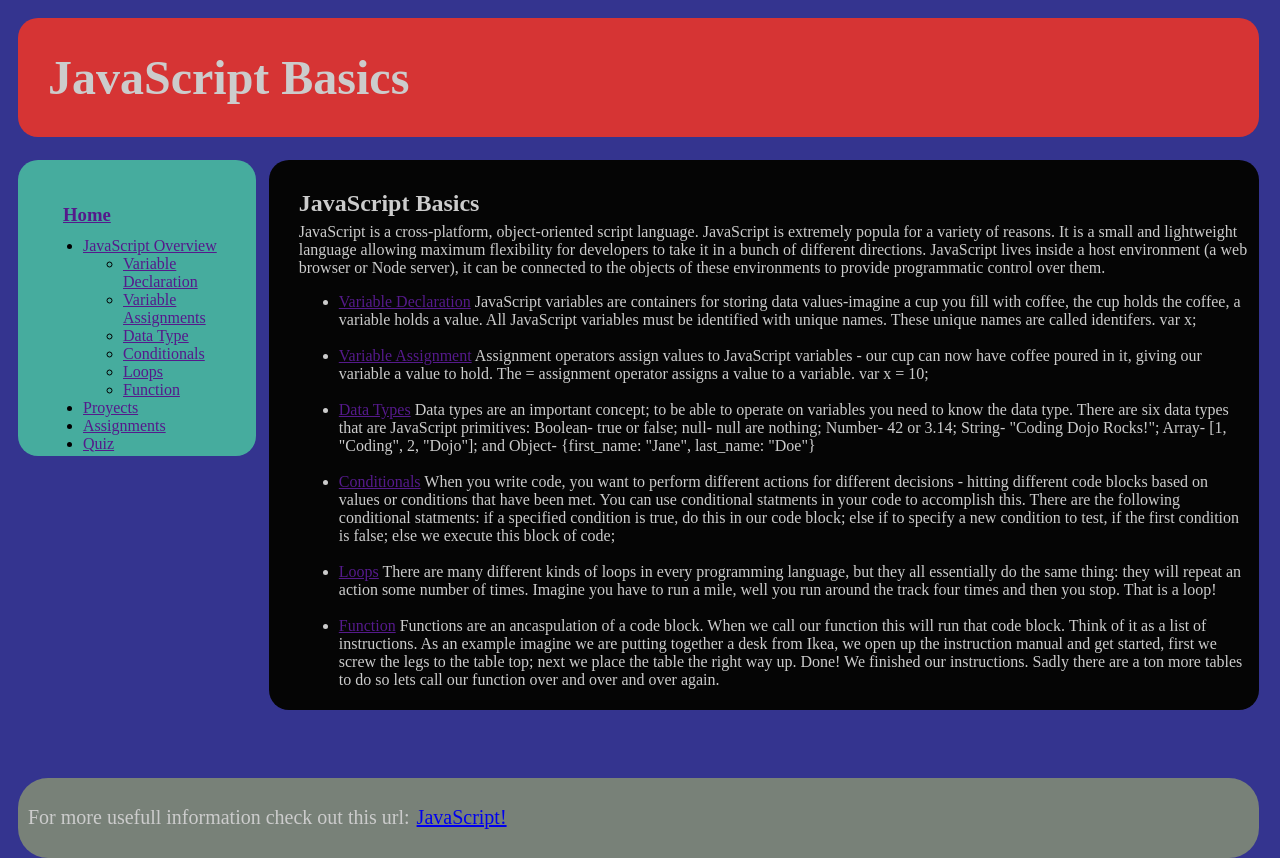
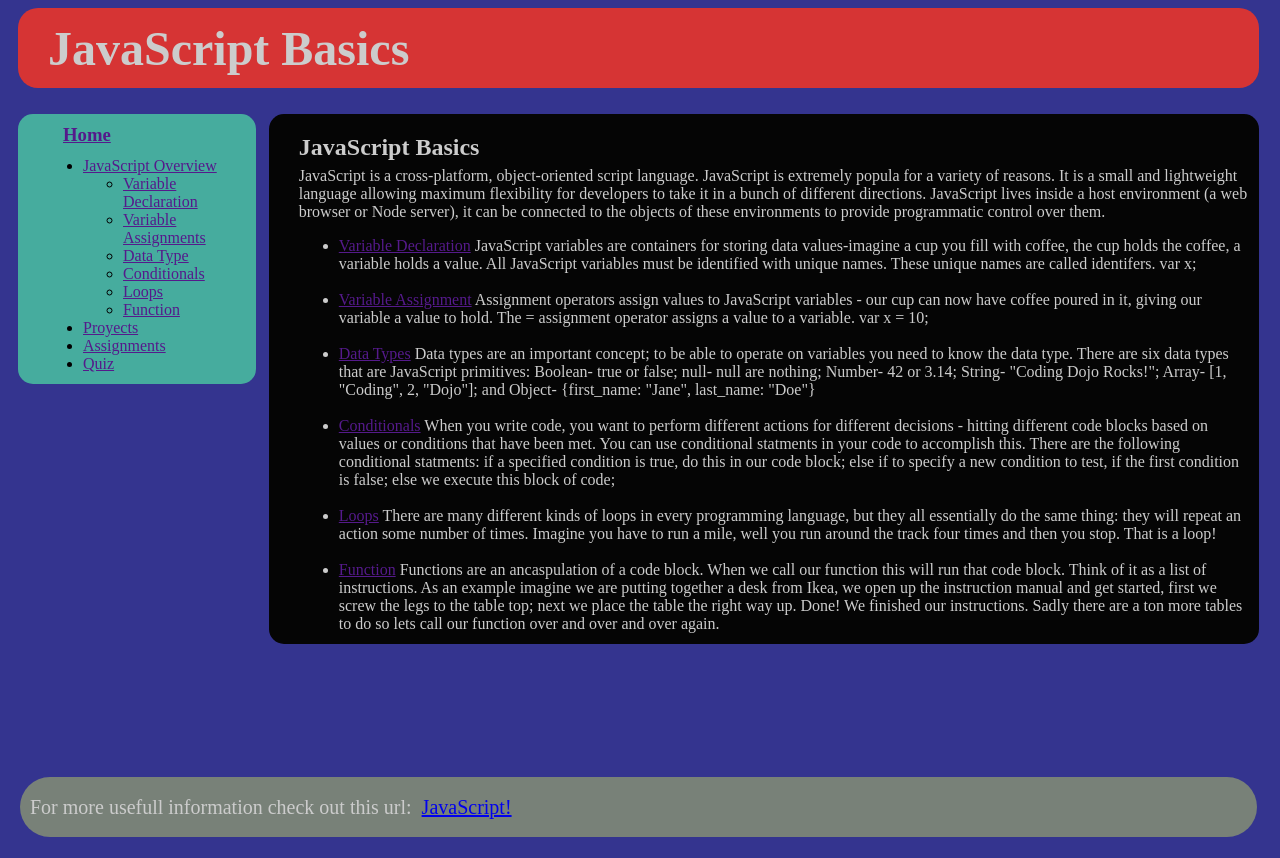
Before and after one commit to CristianVelarde98/JAVA-FULL-STACK-CodingDojo, a plain HTML site: page Conceptos Básicos de JavaScript/index.html in a window 1280 px wide. After the commit the page ends 837 px from the top, so only its background shows below. Drawn offline with Linux system fonts and the light colour scheme.

Commit message:
Arreglando errores

```diff
--- a/Conceptos Básicos de JavaScript/style.css
+++ b/Conceptos Básicos de JavaScript/style.css
@@ -12,8 +12,7 @@
 #header1 {
   background-color: rgb(214, 52, 52);
   border-radius: 20px;
-  margin-bottom: 15px;
-  margin-top: 10px;
+  height: 60px;
 
   font-size: 24px;
   font-weight: bold;
@@ -25,7 +24,7 @@
   align-items: center;
 
   grid-column: 1/11;
-  grid-row: 1/3;
+  grid-row: 1/2;
 }
 
 #header1 h1 {
@@ -34,44 +33,50 @@
 
 #section1 {
   background-color: rgb(5, 5, 5);
-  height: 550px;
-  border-radius: 20px;
+  height: 530px;
+  border-radius: 15px;
   padding-left: 30px;
   padding-right: 10px;
+  margin-top: 30px;
   color: rgb(204, 204, 204);
 
   grid-column: 3/11;
-  grid-row: 3/10;
+  grid-row: 2/10;
 }
 
 #section1 h2 {
   margin-bottom: -10px;
-  margin-top: 30px;
+  margin-top: 20px;
 }
 
 #section2 {
   background-color: rgb(70, 172, 158);
-  border-radius: 20px;
+  height: 220px;
+  border-radius: 15px;
   padding: 25px;
+  margin-top: 30px;
 
   grid-column: 1/3;
-  grid-row: 3/7;
+  grid-row: 2/7;
 
   display: flex;
   flex-direction: column;
-  justify-content: space-evenly;
+  justify-content: flex-start;
+  flex-wrap: nowrap;
 }
 
 #section2 h3 {
   margin-left: 20px;
   margin-bottom: -5px;
+  margin-top: -15px;
 }
 
 #footer1 {
   background-color: rgb(120, 129, 120);
   border-radius: 30px;
-  height: 60px;
+  height: 40px;
   margin-top: 10px;
+  margin: 2px;
 
   display: flex;
   align-items: center;
@@ -81,9 +86,9 @@
   color: rgb(204, 204, 204);
 
   grid-column: 1/11;
-  grid-row: 11/12;
+  grid-row: 12/12;
 }
 
 #footer1 a {
-  margin-left: 7px;
+  margin-left: 10px;
 }
```
Also changed, not shown: 1 other file.
